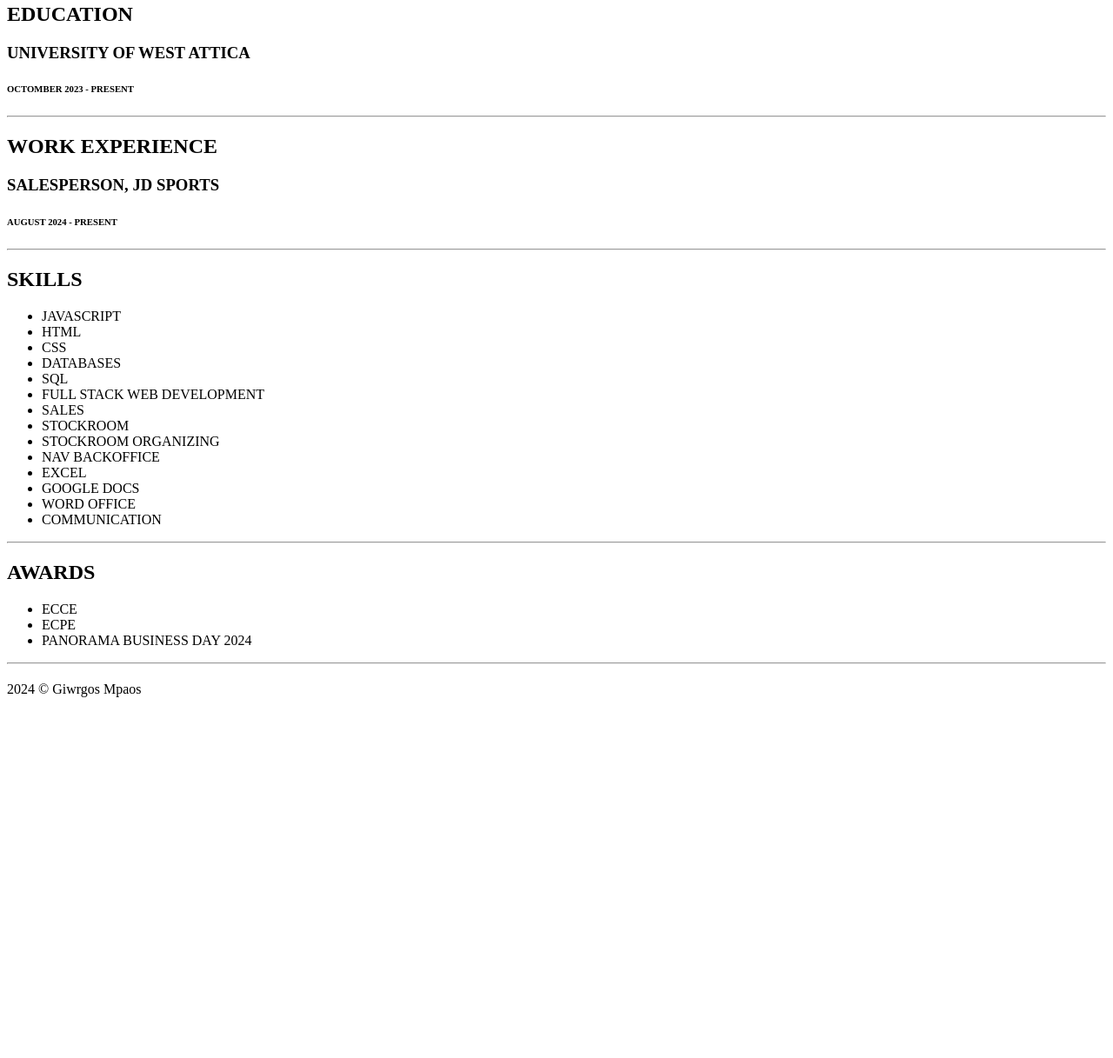
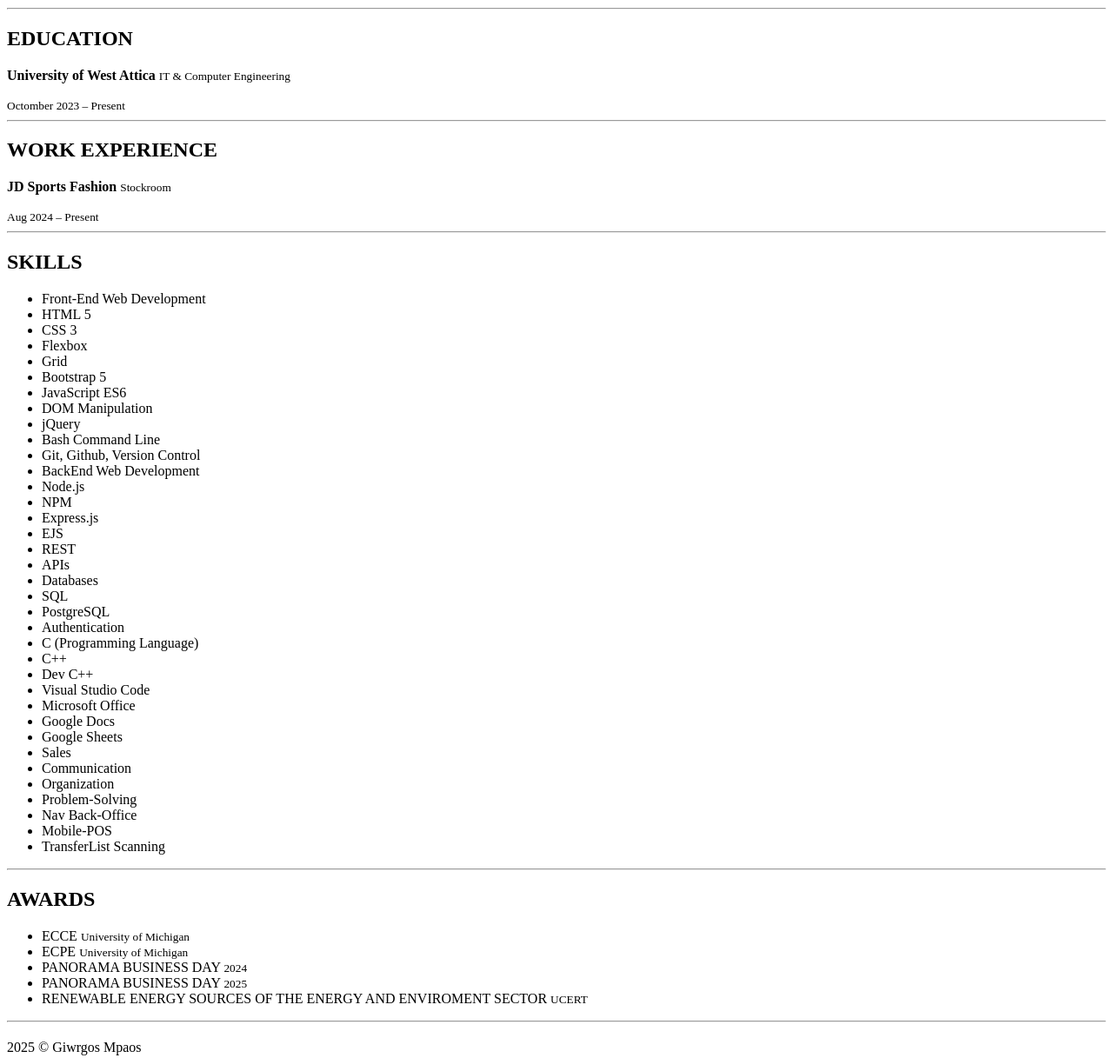
Before and after one commit to DGMAStudio/Capstone1_Portofolio, a plain HTML site: page index.html in a window 1280 px wide. Shown: the part 259-1476 px from the top of the page at 87% size. Before the commit the page ends 1069 px from the top, so only its background shows below. Drawn offline with Linux system fonts and the light colour scheme.

Commit message:
Updated index.html

```diff
--- a/index.html
+++ b/index.html
@@ -9,7 +9,7 @@
     <body>
         <h1>GIWRGOS MPAOS</h1>
         <hr/>
-
+        <img src="b0129a01-35bb-4a21-abbc-d7a3d206aa0c.jpg" height="150">
         <h2>DESCRIPTION</h2>
         <p>I started 𝐰𝐞𝐛 𝐝𝐞𝐯𝐞𝐥𝐨𝐩𝐦𝐞𝐧𝐭 to have an image of programming before going to university.
             But i loved it because it let me show my 𝙘𝙧𝙚𝙖𝙩𝙞𝙫𝙞𝙩𝙮 using only lines and words.
@@ -22,45 +22,69 @@
         <hr/>
 
         <h2>EDUCATION</h2>
-        <h3>UNIVERSITY OF WEST ATTICA</h3>
-        <h6>OCTOMBER 2023 - PRESENT</h6>
+        <p><strong>University of West Attica</strong>   <small>IT & Computer Engineering</small></p>
+        <small>Octomber 2023 – Present</small>
         <hr/>
 
         <h2>WORK EXPERIENCE</h2>
-        <h3>SALESPERSON, JD SPORTS</h3>
-        <h6>AUGUST 2024 - PRESENT</h6>
+        <p><strong>JD Sports Fashion</strong>  <small>Stockroom</small></p>
+        <small>Aug 2024 – Present</small>
         <hr/>
 
         <h2>SKILLS</h2>
         <ul>
-            <li>JAVASCRIPT</li>
-            <li>HTML</li>
-            <li>CSS</li>
-            <li>DATABASES</li>
+            <li>Front-End Web Development</li>
+            <li>HTML 5</li>
+            <li>CSS 3</li>
+            <li>Flexbox</li>
+            <li>Grid</li>
+            <li>Bootstrap 5</li>
+            <li>JavaScript ES6</li>
+            <li>DOM Manipulation</li>
+            <li>jQuery</li>
+            <li>Bash Command Line</li>
+            <li>Git, Github, Version Control</li>
+            <li>BackEnd Web Development</li>
+            <li>Node.js</li>
+            <li>NPM</li>
+            <li>Express.js</li>
+            <li>EJS</li>
+            <li>REST</li>
+            <li>APIs</li>
+            <li>Databases</li>
             <li>SQL</li>
-            <li>FULL STACK WEB DEVELOPMENT</li>
-            <li>SALES</li>
-            <li>STOCKROOM</li>
-            <li>STOCKROOM ORGANIZING</li>
-            <li>NAV BACKOFFICE</li>
-            <li>EXCEL</li>
-            <li>GOOGLE DOCS</li>
-            <li>WORD OFFICE</li>
-            <li>COMMUNICATION</li>
+            <li>PostgreSQL</li>
+            <li>Authentication</li>
+            <li>C (Programming Language)</li>
+            <li>C++</li>
+            <li>Dev C++</li>
+            <li>Visual Studio Code</li>
+            <li>Microsoft Office</li>
+            <li>Google Docs</li>
+            <li>Google Sheets</li>
+            <li>Sales</li>
+            <li>Communication</li>
+            <li>Organization</li>
+            <li>Problem-Solving</li>
+            <li>Nav Back-Office</li>
+            <li>Mobile-POS</li>
+            <li>TransferList Scanning</li>
         </ul>
         <hr/>
         <h2>AWARDS</h2>
         <ul>
-            <li>ECCE</li>
-            <li>ECPE</li>
-            <li>PANORAMA BUSINESS DAY 2024</li>
+            <li>ECCE <small>University of Michigan</small></li>
+            <li>ECPE <small>University of Michigan</small></li>
+            <li>PANORAMA BUSINESS DAY <small>2024</small></li>
+            <li>PANORAMA BUSINESS DAY <small>2025</small></li>
+            <li>RENEWABLE ENERGY SOURCES OF THE ENERGY AND ENVIROMENT SECTOR <small>UCERT</small></li>
         </ul>
         <hr/>
         <h2>
 
         </h2>
         <footer>
-            2024 © Giwrgos Mpaos
+            2025 © Giwrgos Mpaos
         </footer>
     </body>
 </html>
```
